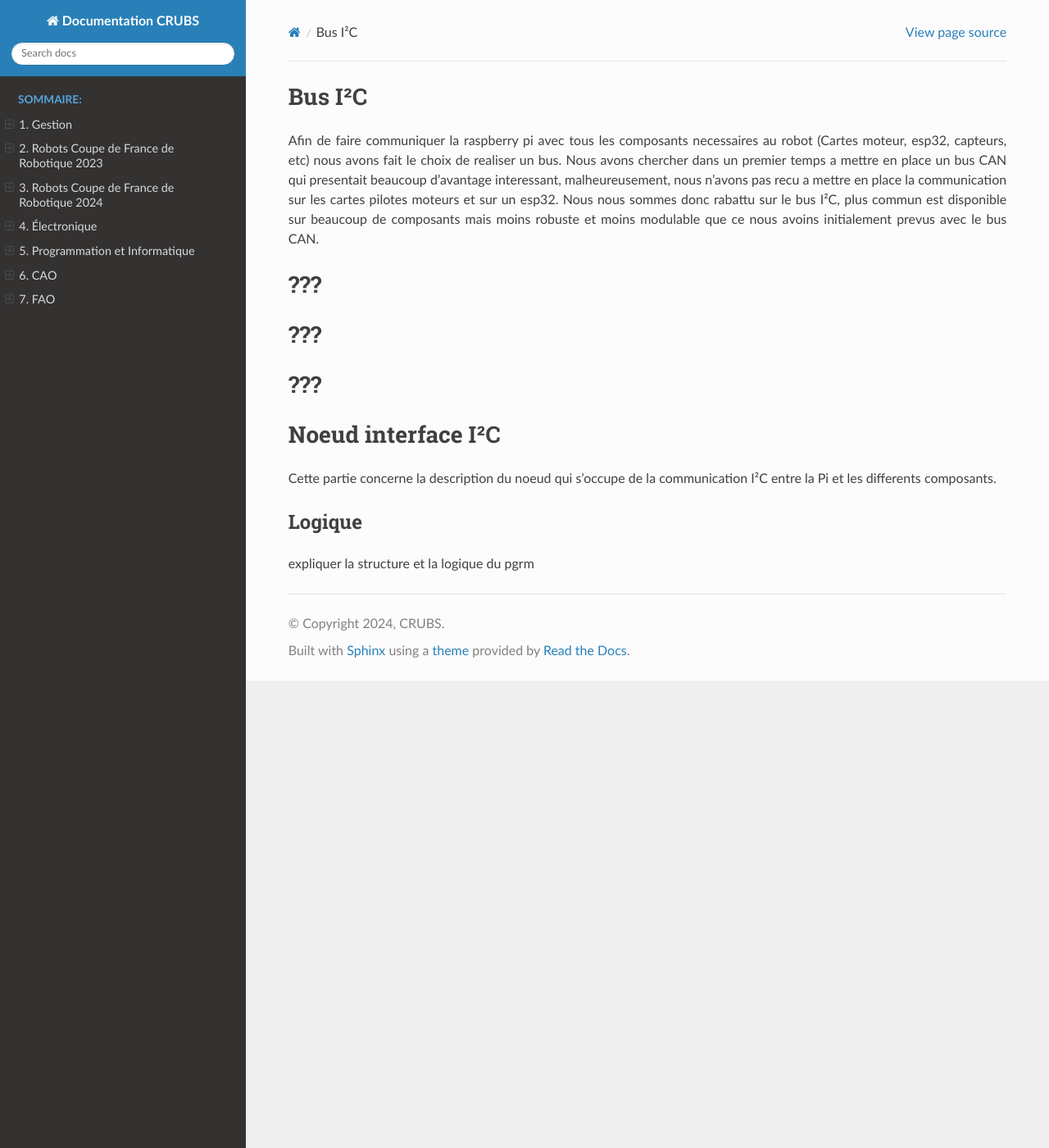
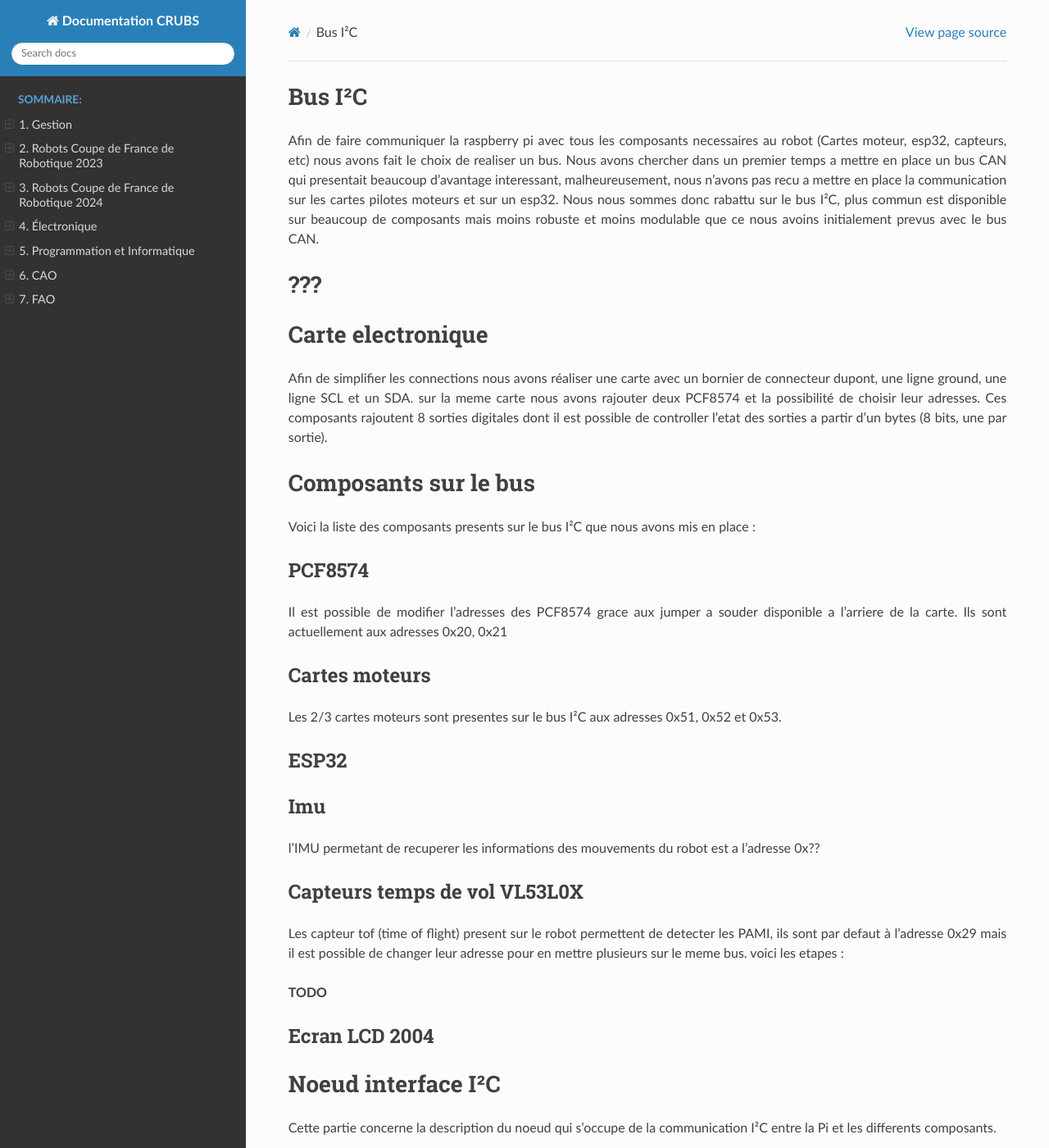
Before and after one commit to CRUBS/Documentation, a Sphinx documentation site: the page built from docs/source/Robot-2024/Bus_I2C.rst, in a window 1280 px wide and 1400 px high. Shown: the whole window at 82% size. Built offline with Sphinx 7.4.7 and the Read the Docs theme 2.0.0, drawn with Linux system fonts in a browser that asks for light colours; pages that are not in the unit, such as notebooks, are missing from menus.

```diff
--- a/docs/source/Robot-2024/Bus_I2C.rst
+++ b/docs/source/Robot-2024/Bus_I2C.rst
@@ -10,13 +10,48 @@ Afin de faire communiquer la raspberry pi avec tous les composants necessaires a
 ===
 
 
-???
-===
+Carte electronique
+==================
+
+Afin de simplifier les connections nous avons réaliser une carte avec un bornier de connecteur dupont, une ligne ground, une ligne SCL et un SDA. sur la meme carte nous avons rajouter deux PCF8574 et la possibilité de choisir leur adresses. Ces composants rajoutent 8 sorties digitales dont il est possible de controller l'etat des sorties a partir d'un bytes (8 bits, une par sortie).
 
 
+Composants sur le bus
+=====================
 
-???
-===
+Voici la liste des composants presents sur le bus I²C que nous avons mis en place :
+
+PCF8574
+*******
+
+Il est possible de modifier l'adresses des PCF8574 grace aux jumper a souder disponible a l'arriere de la carte. Ils sont actuellement aux adresses 0x20, 0x21
+
+Cartes moteurs
+**************
+
+Les 2/3 cartes moteurs sont presentes sur le bus I²C aux adresses 0x51, 0x52 et 0x53.
+
+
+ESP32
+*****
+
+
+Imu
+***
+
+l'IMU permetant de recuperer les informations des mouvements du robot est a l'adresse 0x??
+
+Capteurs temps de vol VL53L0X
+*****************************
+
+Les capteur tof (time of flight) present sur le robot permettent de detecter les PAMI, ils sont par defaut à l'adresse 0x29 mais il est possible de changer leur adresse pour en mettre plusieurs sur le meme bus. voici les etapes :
+
+**TODO**
+
+
+Ecran LCD 2004
+**************
+
 
 
 
--- a/docs/source/Robot-2024/Tree-Bus_I2C.rst
+++ b/docs/source/Robot-2024/Tree-Bus_I2C.rst
@@ -16,5 +16,5 @@ Bus I²C
 +-------------------------+-------------------------+
 | Statut d'écriture       | -                       |
 +-------------------------+-------------------------+
-| Statut de relecture     | -                       |
+| Statut de relecture     | - 0                     |
 +-------------------------+-------------------------+
--- a/docs/source/Robot-2024/Tree-Lidar.rst
+++ b/docs/source/Robot-2024/Tree-Lidar.rst
@@ -27,5 +27,5 @@ Amelioration du LIDAR
 +-------------------------+-------------------------+
 | Statut d'écriture       | - en cours              |
 +-------------------------+-------------------------+
-| Statut de relecture     | - Axel                  |
+| Statut de relecture     | - 0                     |
 +-------------------------+-------------------------+
```
Also changed, not shown: docs/source/Robot-2024/Lidar.rst (+8 -3 lines).
